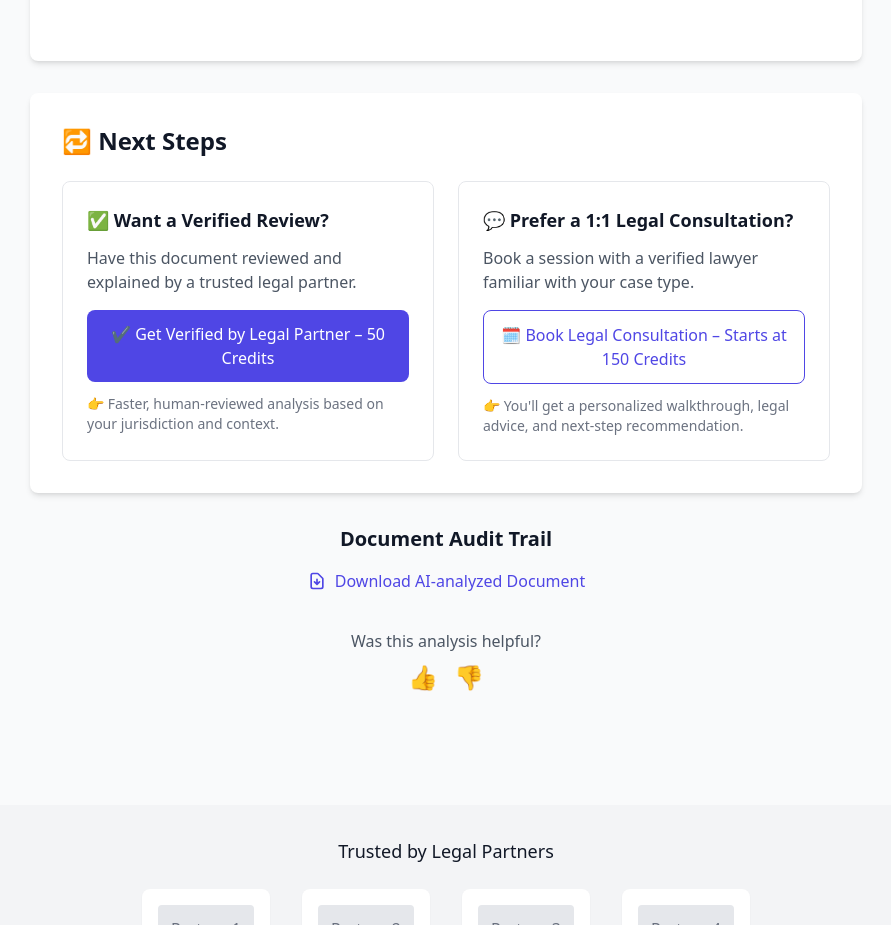
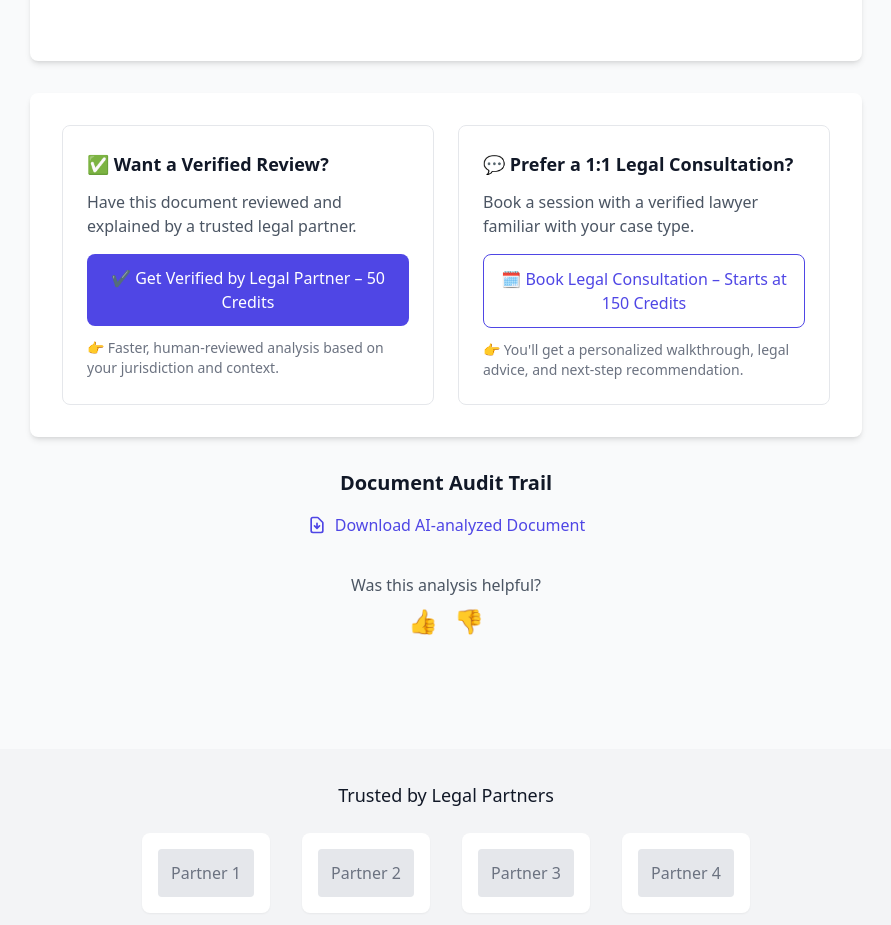
Before and after one commit to yogaw/lexsure, a plain HTML site: page liabilitycheckresult.html in a window 1280 px wide. Shown: the part 1043-1968 px from the top of the page, without its empty margins (194-1085 px from the left). Drawn offline with nearby package versions, Linux system fonts and the light colour scheme.

Commit message:
Save dulu

```diff
--- a/liabilitycheckresult.html
+++ b/liabilitycheckresult.html
@@ -90,10 +90,6 @@
 
     <div class="bg-white shadow-md rounded-lg overflow-hidden mb-8">
       <div class="p-8">
-        <h2 class="text-2xl font-bold text-gray-900 mb-6">
-          <span class="text-indigo-600">🔁</span> Next Steps
-        </h2>
-
         <div class="grid grid-cols-1 md:grid-cols-2 gap-6">
           <div class="border border-gray-200 rounded-lg p-6">
             <h3 class="text-lg font-semibold mb-3 text-gray-900">
```
